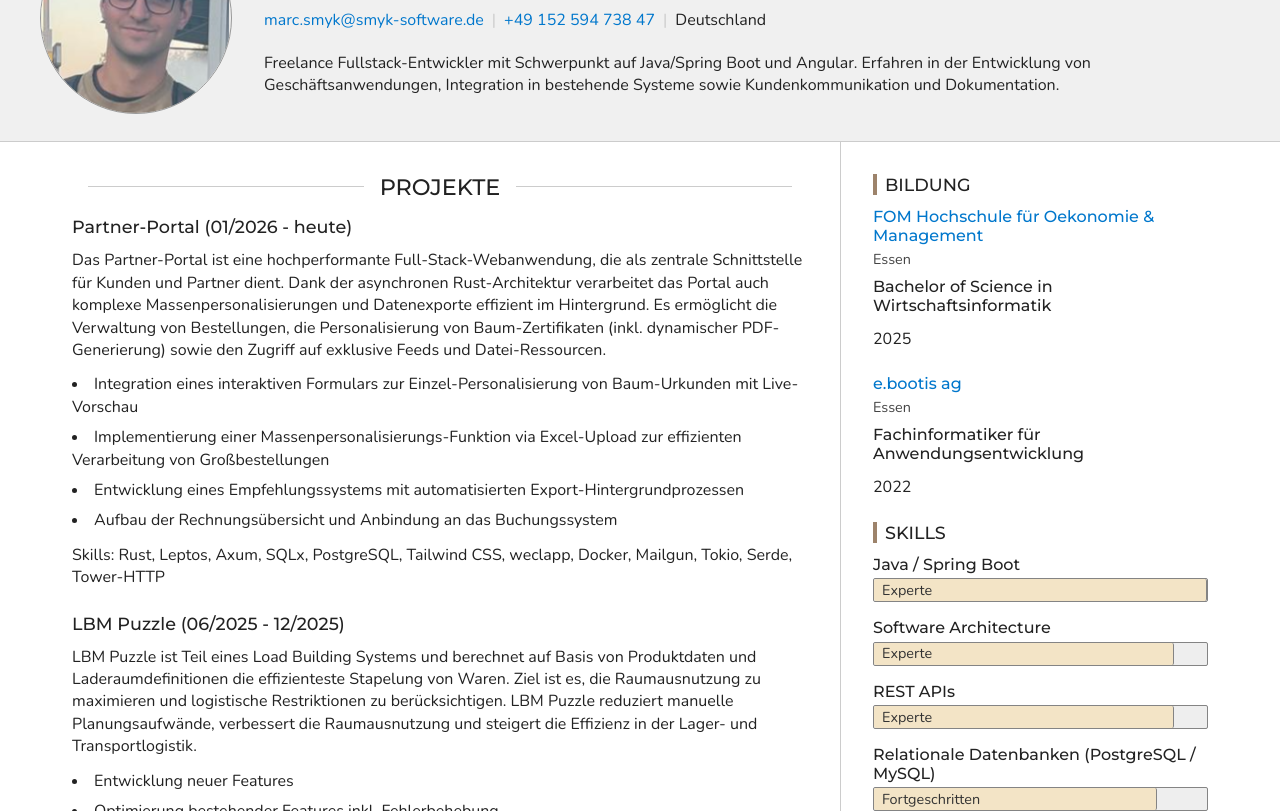
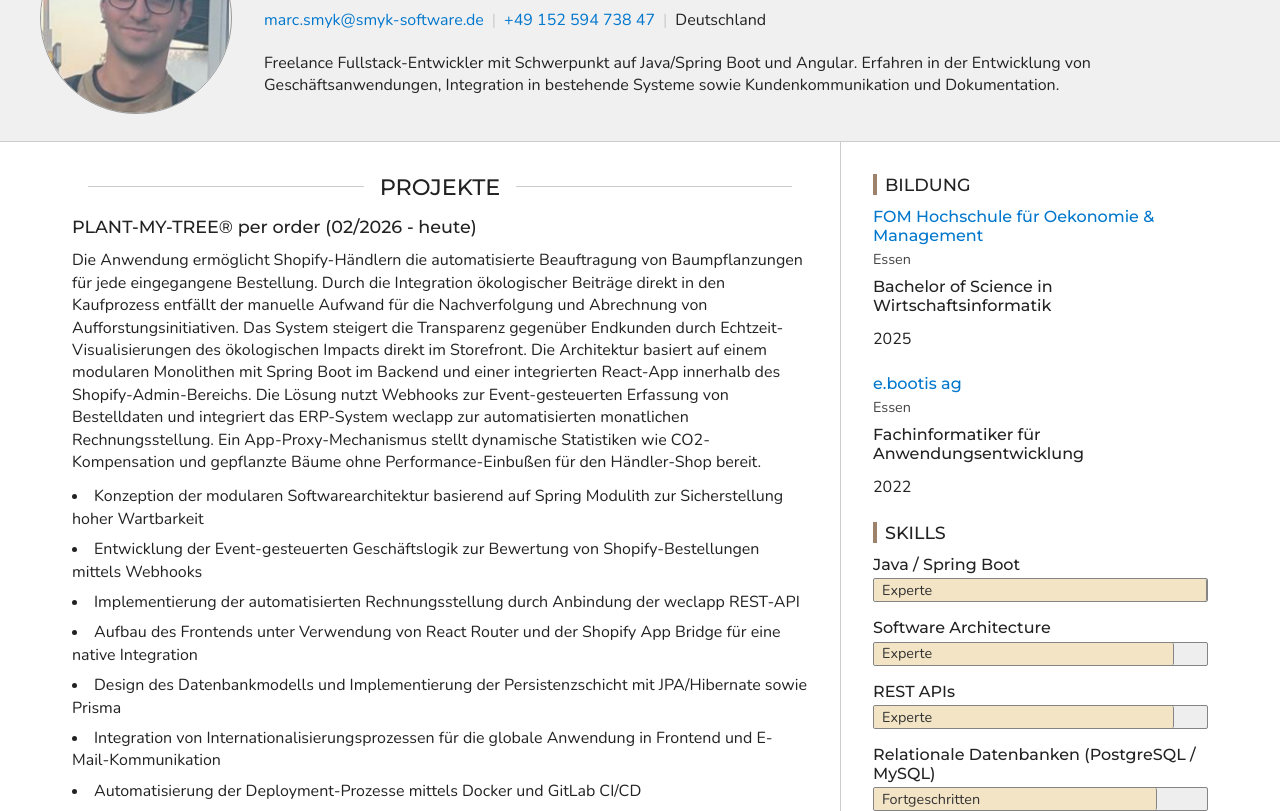
Before and after one commit to MarcErmland/marcermland.github.io, a plain HTML site: page index.html in a window 1280 px wide. Shown: the part 110-921 px from the top of the page. Drawn offline with nearby package versions, Linux system fonts and the light colour scheme.

Commit message:
updated portfolio

```diff
--- a/index.html
+++ b/index.html
@@ -96,6 +96,26 @@
 
         <section>
           <h2 class="section-heading">Projekte</h2>
+
+          <section>
+            <h3>
+
+              PLANT-MY-TREE® per order (02/2026 - heute)
+
+            </h3>
+            <p>Die Anwendung ermöglicht Shopify-Händlern die automatisierte Beauftragung von Baumpflanzungen für jede eingegangene Bestellung. Durch die Integration ökologischer Beiträge direkt in den Kaufprozess entfällt der manuelle Aufwand für die Nachverfolgung und Abrechnung von Aufforstungsinitiativen. Das System steigert die Transparenz gegenüber Endkunden durch Echtzeit-Visualisierungen des ökologischen Impacts direkt im Storefront.
+
+Die Architektur basiert auf einem modularen Monolithen mit Spring Boot im Backend und einer integrierten React-App innerhalb des Shopify-Admin-Bereichs. Die Lösung nutzt Webhooks zur Event-gesteuerten Erfassung von Bestelldaten und integriert das ERP-System weclapp zur automatisierten monatlichen Rechnungsstellung. Ein App-Proxy-Mechanismus stellt dynamische Statistiken wie CO2-Kompensation und gepflanzte Bäume ohne Performance-Einbußen für den Händler-Shop bereit.</p>
+
+            <ul>
+              <li>Konzeption der modularen Softwarearchitektur basierend auf Spring Modulith zur Sicherstellung hoher Wartbarkeit</li><li>Entwicklung der Event-gesteuerten Geschäftslogik zur Bewertung von Shopify-Bestellungen mittels Webhooks</li><li>Implementierung der automatisierten Rechnungsstellung durch Anbindung der weclapp REST-API</li><li>Aufbau des Frontends unter Verwendung von React Router und der Shopify App Bridge für eine native Integration</li><li>Design des Datenbankmodells und Implementierung der Persistenzschicht mit JPA/Hibernate sowie Prisma</li><li>Integration von Internationalisierungsprozessen für die globale Anwendung in Frontend und E-Mail-Kommunikation</li><li>Automatisierung der Deployment-Prozesse mittels Docker und GitLab CI/CD</li>
+            </ul>
+
+
+            <p>Skills: Java, Spring Boot, Spring Security, Spring Modulith, Hibernate, JPA, REST API, PostgreSQL, Maven, Liquibase, React, TypeScript, React Router, Vite, Node.js, Prisma, Zod, Docker, Docker Compose, GitLab CI/CD, Shopify CLI, Shopify App Bridge, Polaris, weclapp, i18next, Lombok, Vitest</p>
+
+
+          </section>
 
           <section>
             <h3>
@@ -519,7 +539,7 @@ Die Herausforderung bestand darin, eine skalierbare Brücke zwischen Kundenfeedb
       <p>
         © 2026 Marc Smyk. Alle Rechte vorbehalten.
         <br>
-        Zuletzt aktualisiert am: 07.07.2026
+        Zuletzt aktualisiert am: 29.07.2026
         <br>
         <a href="impressum.html">Impressum</a>
       </p>
```
